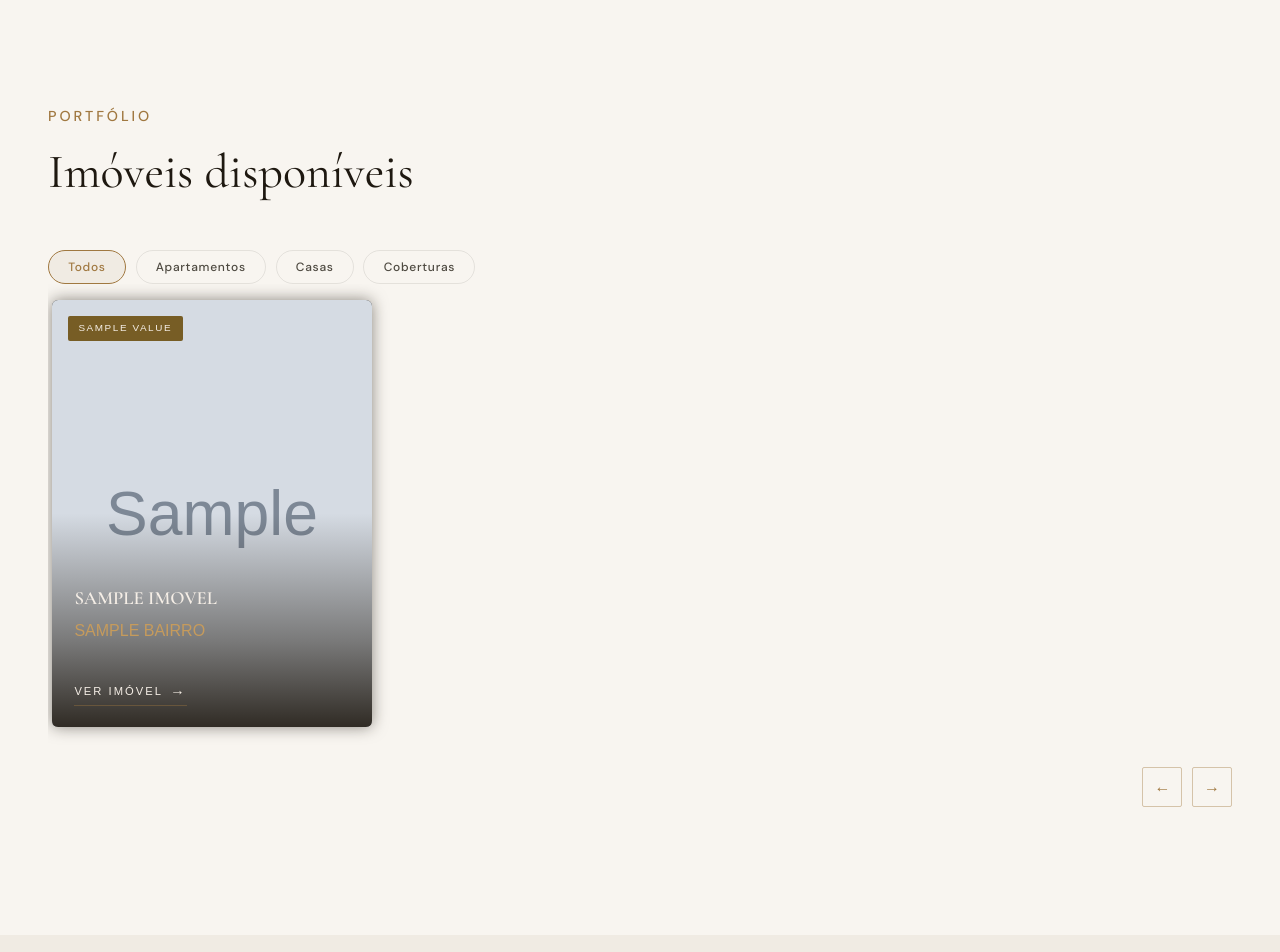
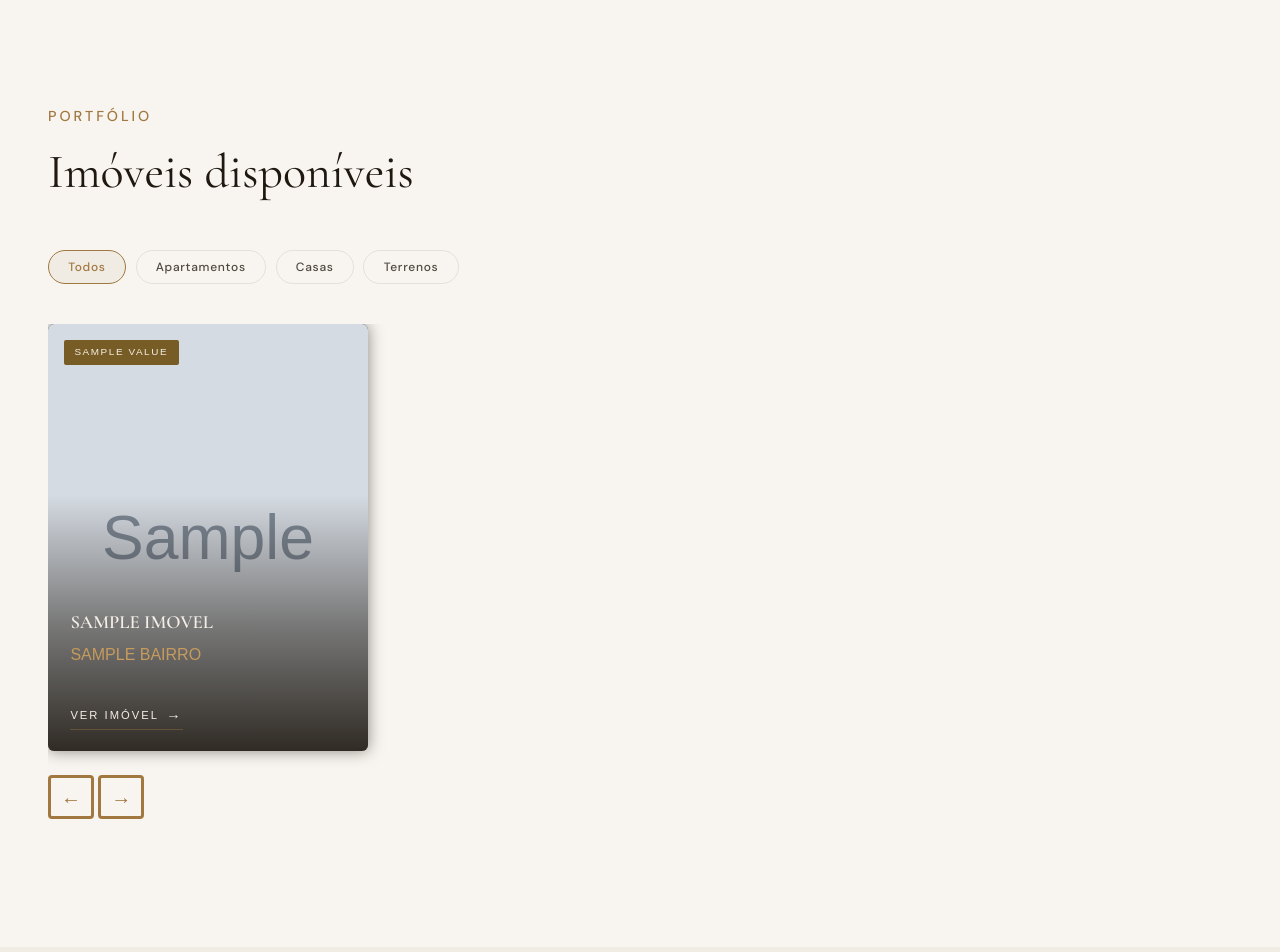
Before and after one commit to HeMoreira/imaginaria-imobiliaria, a Flask app: template templates/index.html in a window 1280 px wide. Shown: the part 1563-2515 px from the top of the page. Run offline with Flask 3, Linux system fonts and the light colour scheme; the template is opened without the code that fills it: most values are stand-ins (such as "Sample title", 1, 10 or a date in 2020); grey boxes marked "Sample" are stand-in pictures.

Commit message:
fix: lógica e estética da listagem de imóveis
Agora a listagem de imóveis possui uma estética mais simples e script mais funcional. Além disso, os filtros para os imóveis também foram implementados.

```diff
--- a/static/css/style.css
+++ b/static/css/style.css
@@ -395,64 +395,44 @@ p strong {
 /* ================================================
    LISTINGS
    ================================================ */
-.carousel-track {
+.carousel {
+    width: 1200px;
+    margin: 2.5rem auto 0;
+    scrollbar-width: none;
+    overflow-x: auto;
+}
+.carousel-slides{
     display: flex;
-    gap: 1.5rem;
-    overflow-x: auto;
-    scroll-snap-type: x mandatory;
-    -webkit-overflow-scrolling: touch;
-    scrollbar-width: none;
-    padding: 1rem 0.25rem 2rem;
+    transition: transform 0.5s ease-in-out;
+    gap: 10px;
 }
+
 .carousel-track::-webkit-scrollbar { display: none; }
 
 /* ── NAV ── */
-.carousel-nav {
-    display: flex;
-    gap: 0.6rem;
-    margin-top: 0.5rem;
-    align-items: center;
+.carousel-btn--left, .carousel-btn--right {
+    margin-top: 1.5rem;
+    padding: 6px 10px;
+    border: 3px solid var(--secondary-color);
+    border-radius: 4px;
+    color: var(--secondary-color);
+    font-size: 20px;
+    cursor: pointer;
+    transition: background-color 0.2s ease;
 }
-.carousel-nav__btn {
-    width: 40px;
-    height: 40px;
-    border: 1px solid var(--border-color);
-    background: transparent;
-    color: var(--secondary-color);
-    border-radius: 2px;
-    cursor: pointer;
-    font-size: 1rem;
-    display: grid;
-    place-items: center;
-    transition: background 0.2s, color 0.2s, border-color 0.2s;
+.carousel-btn--left:hover, .carousel-btn--right:hover {
+    background-color: var(--secondary-color);
+    color: var(--text-light);
 }
-.carousel-nav__btn:hover {
-    background: var(--secondary-color);
-    color: var(--text-light);
-    border-color: var(--secondary-color);
-}
-.carousel-dots {
-    display: flex;
-    gap: 6px;
-    align-items: center;
-    flex: 1;
-}
-.carousel-dots__dot {
-    width: 20px;
-    height: 2px;
-    background: var(--border-color);
-    border-radius: 1px;
-    transition: background 0.25s, width 0.25s;
-    cursor: pointer;
-}
-.carousel-dots__dot.active {
-    background: var(--secondary-color);
-    width: 36px;
-}
+.carousel-btn--left { left: 10px; }
+.carousel-btn--right { right: 10px; }
 
 /* ── CARDS ── */
 .card {
     flex: 0 0 320px;
+    display: block;
+    max-width: 100%;
+    object-fit: contain;
     border-radius: 6px;
     overflow: hidden;
     position: relative;
@@ -484,8 +464,8 @@ p strong {
     inset: 0;
     background: linear-gradient(
     to bottom,
-    transparent 50%,
-    rgba(30, 24, 16, 0.5) 80%,
+    transparent 40%,
+    rgba(30, 24, 16, 0.5) 70%,
     rgba(30, 24, 16, 0.9) 100%
     );
     pointer-events: none;
@@ -667,10 +647,10 @@ form > button[type="submit"]:hover {
     transform: translateY(-1px);
 }
 form input:required:invalid, form select:required:invalid {
-    border-color: red;
+    border-color: rgb(255, 88, 27);
 }
 form input:required:valid, form select:required:valid {
-    border-color: green;
+    border-color: rgb(12, 210, 12);
 }
 /* ================================================
    MAP SECTION
--- /dev/null
+++ b/static/js/listings.js
@@ -0,0 +1,53 @@
+const buttons = document.querySelectorAll('.filter-btn');
+
+const slides = document.querySelector('.carousel-slides');
+const cards = document.querySelectorAll('.card');
+const btnEsq = document.querySelector('.carousel-btn--left');
+const btnDir = document.querySelector('.carousel-btn--right');
+
+let totalCards = (cards.length-1)/2 | 0;
+let index = 0;
+let timer = 0;
+
+buttons.forEach(button => {
+    button.addEventListener('click', () => {
+        let filter = button.getAttribute('data-filter');
+        const cards = document.querySelectorAll('.card');
+
+        buttons.forEach(btn => btn.classList.remove('active'));
+        button.classList.add('active');
+
+        cards.forEach(card => {
+            card_type = card.querySelector('.card-type');
+            const category = card_type.getAttribute('data-category');
+
+            if (filter === "ALL" || category === filter) {
+                card.style.display = "block";
+            } else {
+                card.style.display = "none";
+            }
+        });
+        index = 0;
+        moverSlide();
+        totalCards = (document.querySelectorAll('.card[style="display: block;"]').length-1)/2 | 0;
+    });
+});
+function moverSlide() {
+    slides.style.transform = `translateX(${-index * 55}%)`;
+    timer = 0;
+}
+btnDir.addEventListener('click', () => {
+    index = (index + 1) % totalCards;
+    moverSlide();
+});
+btnEsq.addEventListener('click', () => {
+    index = (index - 1 + totalCards) % totalCards;
+    moverSlide();
+});
+setInterval(() => {
+    timer++;
+    if(timer >= 5){
+        index = (index + 1) % totalCards;
+        moverSlide();
+    }
+}, 1000);
--- a/templates/partials/_listagem_imoveis.html
+++ b/templates/partials/_listagem_imoveis.html
@@ -3,14 +3,14 @@
         <span class="section-label">Portfólio</span>
         <h2 class="section-title">Imóveis disponíveis</h2>
         <div class="filter-buttons-container">
-            <button class="filter-btn active" data-filter="all">Todos</button>
-            <button class="filter-btn" data-filter="apartamento">Apartamentos</button>
-            <button class="filter-btn" data-filter="casa">Casas</button>
-            <button class="filter-btn" data-filter="cobertura">Coberturas</button>
+            <button class="filter-btn active" data-filter="ALL">Todos</button>
+            <button class="filter-btn" data-filter="APARTAMENTO">Apartamentos</button>
+            <button class="filter-btn" data-filter="CASA">Casas</button>
+            <button class="filter-btn" data-filter="TERRENO">Terrenos</button>
         </div>
     </div>
-    <div class="general-content">
-        <div class="carousel-track" id="carouselTrack">
+    <div class="carousel">
+        <div class="carousel-slides">
             {% for imovel in imoveis %}
             <div class="card">
                 <div class="card-bg">
@@ -29,61 +29,11 @@
             </div>
             {% endfor %}
         </div>
-        <div class="carousel-nav">
-            <div class="carousel-dots" id="carouselDots"></div>
-            <button class="carousel-nav__btn" id="btnPrev" aria-label="Anterior">&#8592;</button>
-            <button class="carousel-nav__btn" id="btnNext" aria-label="Próximo">&#8594;</button>
-        </div>
+        <button class="carousel-btn--left">&#8592;</button>
+        <button class="carousel-btn--right">&#8594;</button>
     </div>
 </section>
 <script>
-  const track  = document.getElementById('carouselTrack');
-  const dotsEl = document.getElementById('carouselDots');
-  const cards  = Array.from(track.querySelectorAll('.prop-card'));
-
-  cards.forEach((_, i) => {
-    const d = document.createElement('span');
-    d.className = 'carousel-dots__dot' + (i === 0 ? ' active' : '');
-    d.addEventListener('click', () => scrollToCard(i));
-    dotsEl.appendChild(d);
-  });
-
-  function updateDots() {
-    const gap = parseFloat(getComputedStyle(track).gap) || 24;
-    const idx = Math.round(track.scrollLeft / (cards[0].offsetWidth + gap));
-    dotsEl.querySelectorAll('.carousel-dots__dot').forEach((d, i) =>
-      d.classList.toggle('active', i === idx));
-  }
-
-  function scrollToCard(i) {
-    const gap = parseFloat(getComputedStyle(track).gap) || 24;
-    track.scrollTo({ left: i * (cards[0].offsetWidth + gap), behavior: 'smooth' });
-  }
-
-  function step(dir) {
-    const gap = parseFloat(getComputedStyle(track).gap) || 24;
-    const cur = Math.round(track.scrollLeft / (cards[0].offsetWidth + gap));
-    scrollToCard(Math.max(0, Math.min(cards.length - 1, cur + dir)));
-  }
-
-  document.getElementById('btnPrev').addEventListener('click', () => step(-1));
-  document.getElementById('btnNext').addEventListener('click', () => step(1));
-  track.addEventListener('scroll', updateDots, { passive: true });
-
-  /* drag to scroll (desktop) */
-  let isDown = false, startX, scrollLeft;
-
-  track.addEventListener('mousedown', e => {
-    isDown = true;
-    track.style.cursor = 'grabbing';
-    startX = e.pageX - track.offsetLeft;
-    scrollLeft = track.scrollLeft;
-  });
-  track.addEventListener('mouseleave', () => { isDown = false; track.style.cursor = 'grab'; });
-  track.addEventListener('mouseup',    () => { isDown = false; track.style.cursor = 'grab'; });
-  track.addEventListener('mousemove',  e => {
-    if (!isDown) return;
-    e.preventDefault();
-    track.scrollLeft = scrollLeft - (e.pageX - track.offsetLeft - startX) * 1.4;
-  });
+    const filtro_listagem = "{{ filtro_listagem }}";
 </script>
+<script src="static/js/listings.js"></script>
```
Also changed, not shown: instance/imaginariaimobiliaria.db, static/images/pictures/Captura de tela de 2026-01-30 12-22-16(10).png (added), static/images/pictures/Captura de tela de 2026-01-30 12-22-16(11).png (added), static/images/pictures/Captura de tela de 2026-01-30 12-22-16(12).png (added), static/images/pictures/Captura de tela de 2026-01-30 12-22-16(6).png (added), static/images/pictures/Captura de tela de 2026-01-30 12-22-16(7).png (added), static/images/pictures/Captura de tela de 2026-01-30 12-22-16(8).png (added), static/images/pictures/Captura de tela de 2026-01-30 12-22-16(9).png (added), static/images/pictures/Captura de tela de 2026-02-09 17-17-52(10).png (added), static/images/pictures/Captura de tela de 2026-02-09 17-17-52(11).png (added), static/images/pictures/Captura de tela de 2026-02-09 17-17-52(4).png (added), static/images/pictures/Captura de tela de 2026-02-09 17-17-52(5).png (added), static/images/pictures/Captura de tela de 2026-02-09 17-17-52(6).png (added), static/images/pictures/Captura de tela de 2026-02-09 17-17-52(7).png (added), 2 more files.
